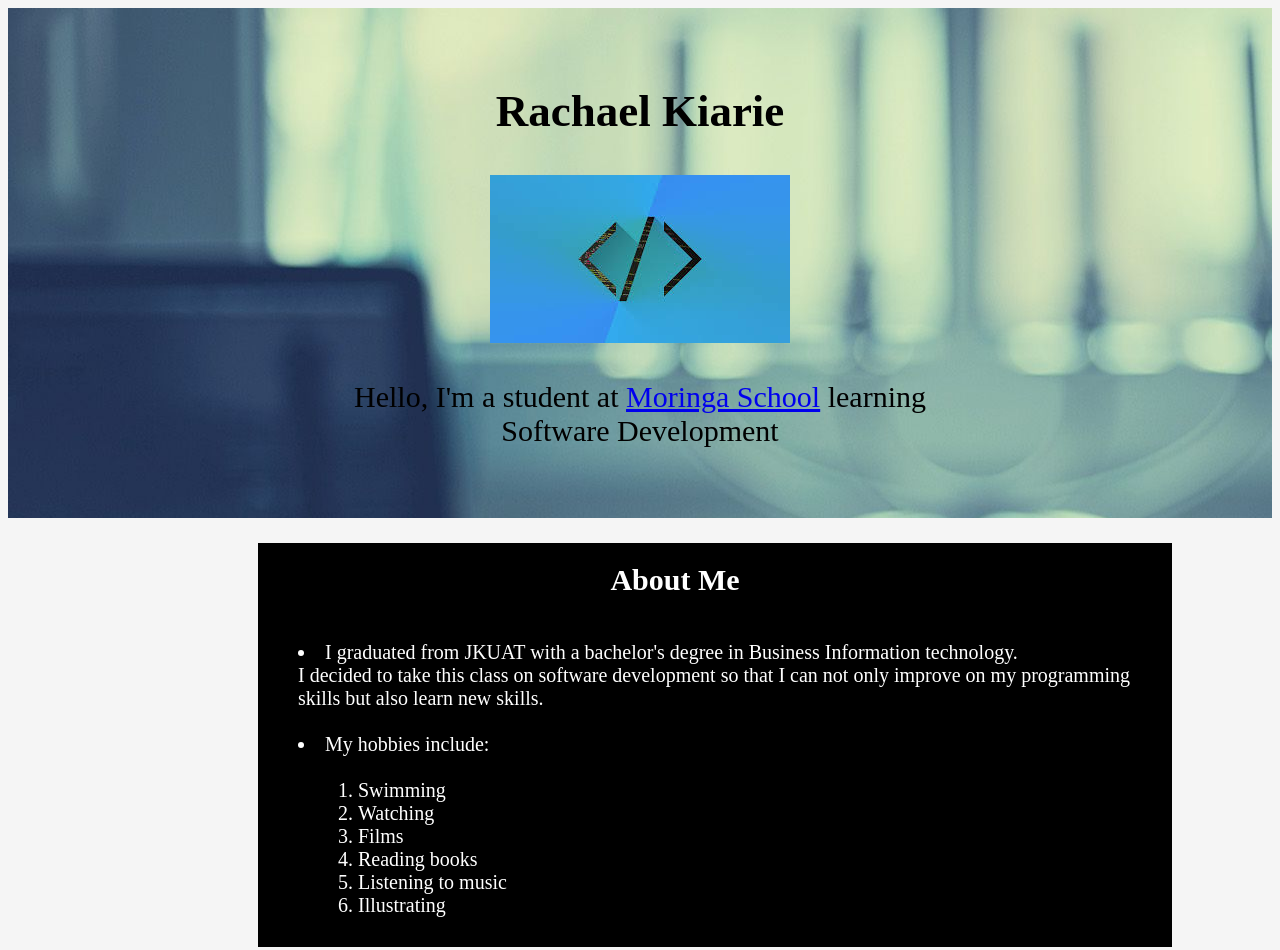
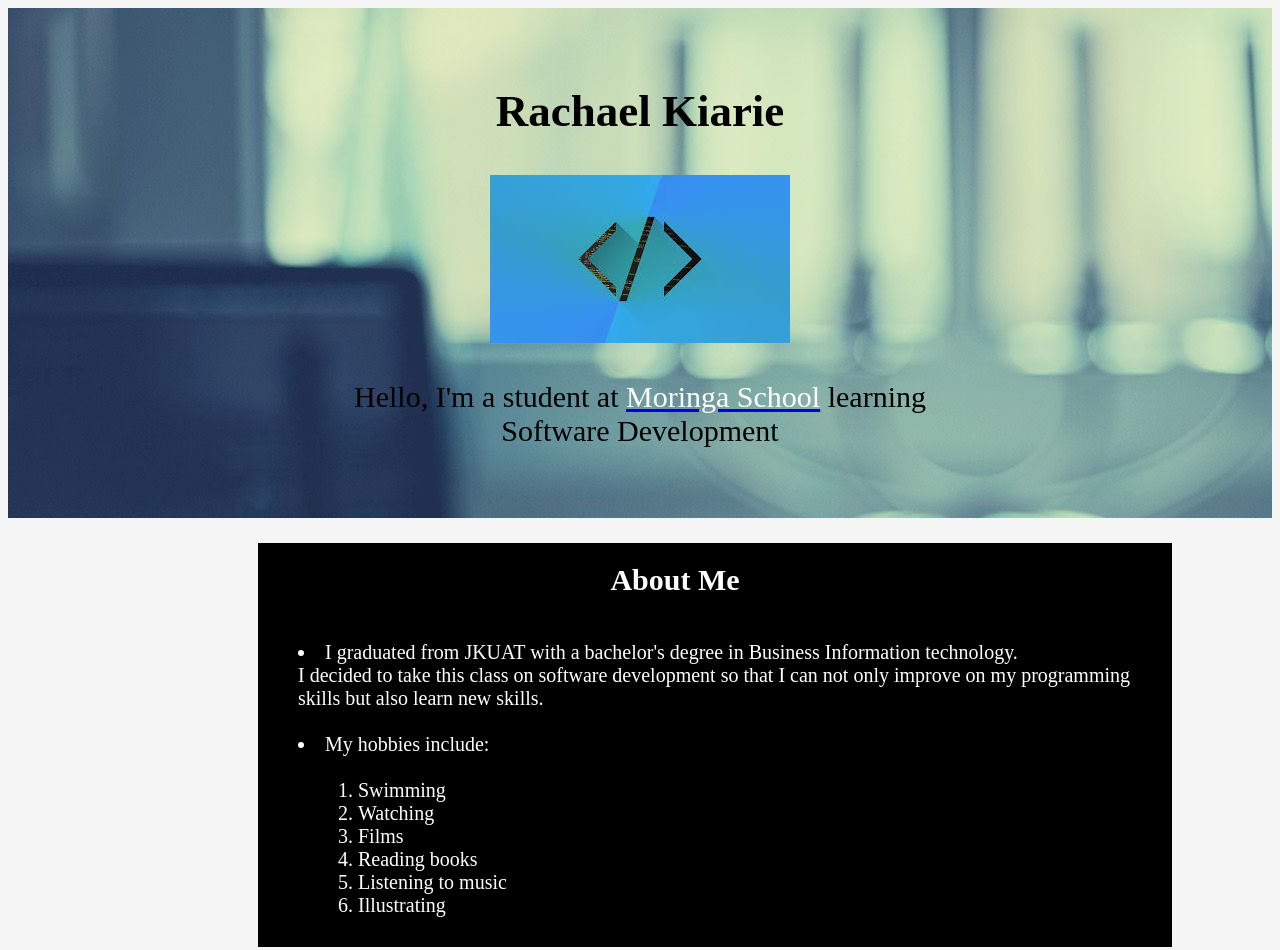
Before and after one commit to Rachelnk/portfolio, a plain HTML site: page index.html in a window 1280 px wide. Shown: the top 950 px of the page. Drawn offline with Linux system fonts and the light colour scheme.

Commit message:
Add span tag to set the color of the Moringa link to white in the header.

```diff
--- a/index.html
+++ b/index.html
@@ -12,7 +12,7 @@
   <section class="header">
     <h1 class="name-1">Rachael Kiarie</h1>
     <p class="image"> <img src="img/progimage4.jpeg" alt=""> </p>
-    <p class="description"> Hello, I'm a student at <a href="https://moringaschool.com/">Moringa School</a> learning <br> Software Development </p>
+    <p class="description"> Hello, I'm a student at <a href="https://moringaschool.com/"> <span style ="color:white">Moringa School</span></a> learning <br> Software Development </p>
   </section>
 
 
```
